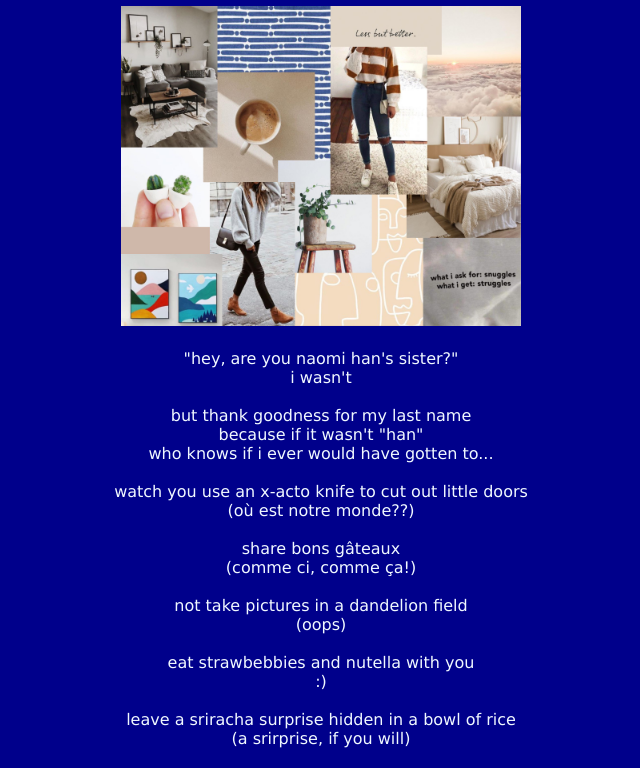
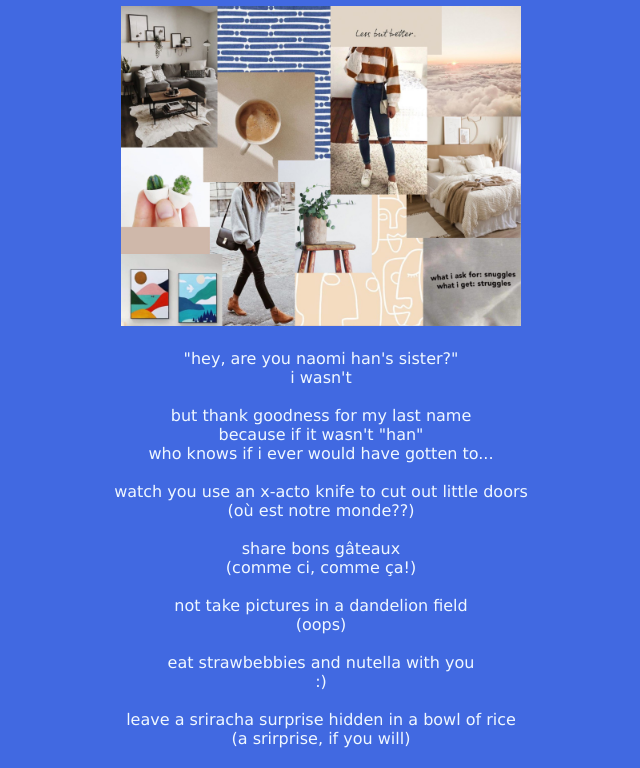
Before and after one commit to ahan8182/lavendercliffs, a plain HTML site: page index.html in a window 1280 px wide. Shown: the part 75-843 px from the top of the page, without its empty margins (319-959 px from the left). Drawn offline with Linux system fonts and the light colour scheme.

Commit message:
Change background color

```diff
--- a/index.html
+++ b/index.html
@@ -2,7 +2,7 @@
 <html>
 <head>
 <style>
-  body {background-color:darkblue;}
+  body {background-color:royalblue;}
   h1 {text-align: center; color:aliceblue; font-family:Lucida Sans Unicode;}
   p {text-align: center; color:aliceblue; font-family:Lucida Sans Unicode;}
   div {text-align: center;}
```
